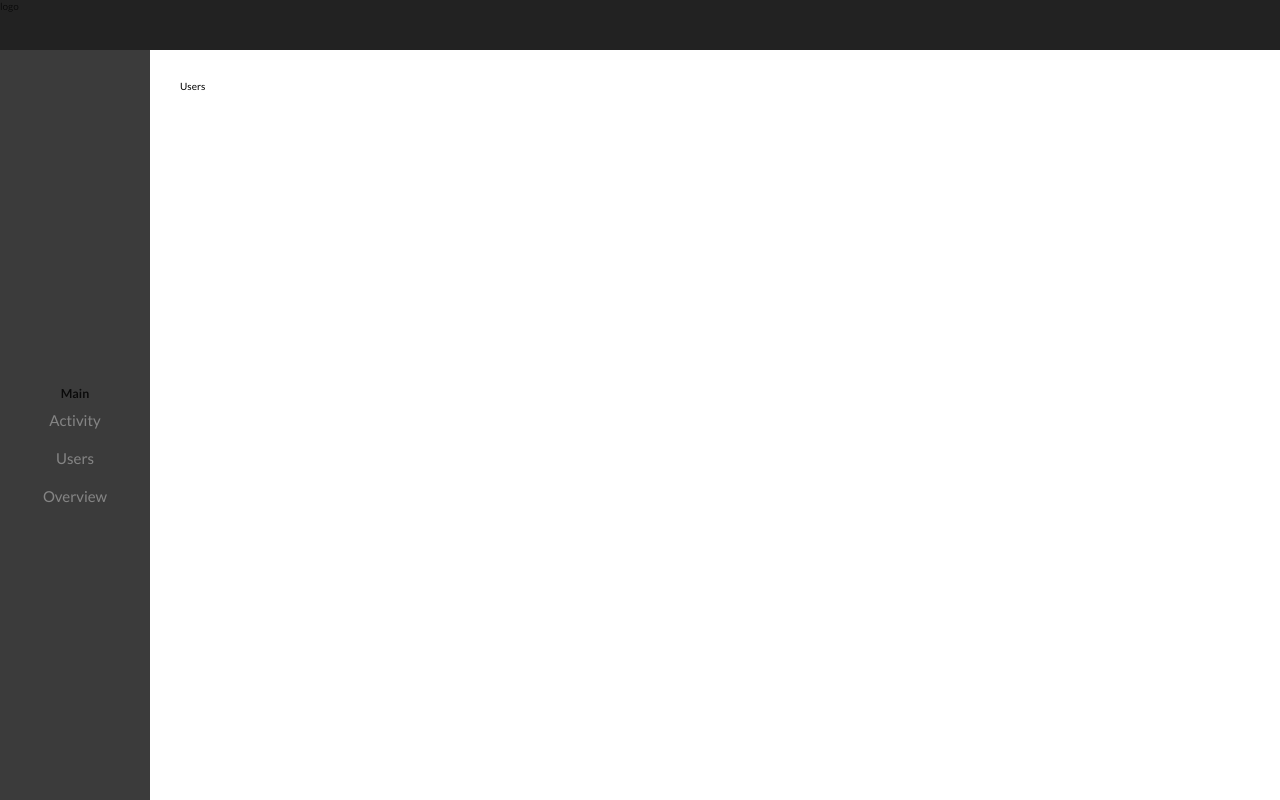
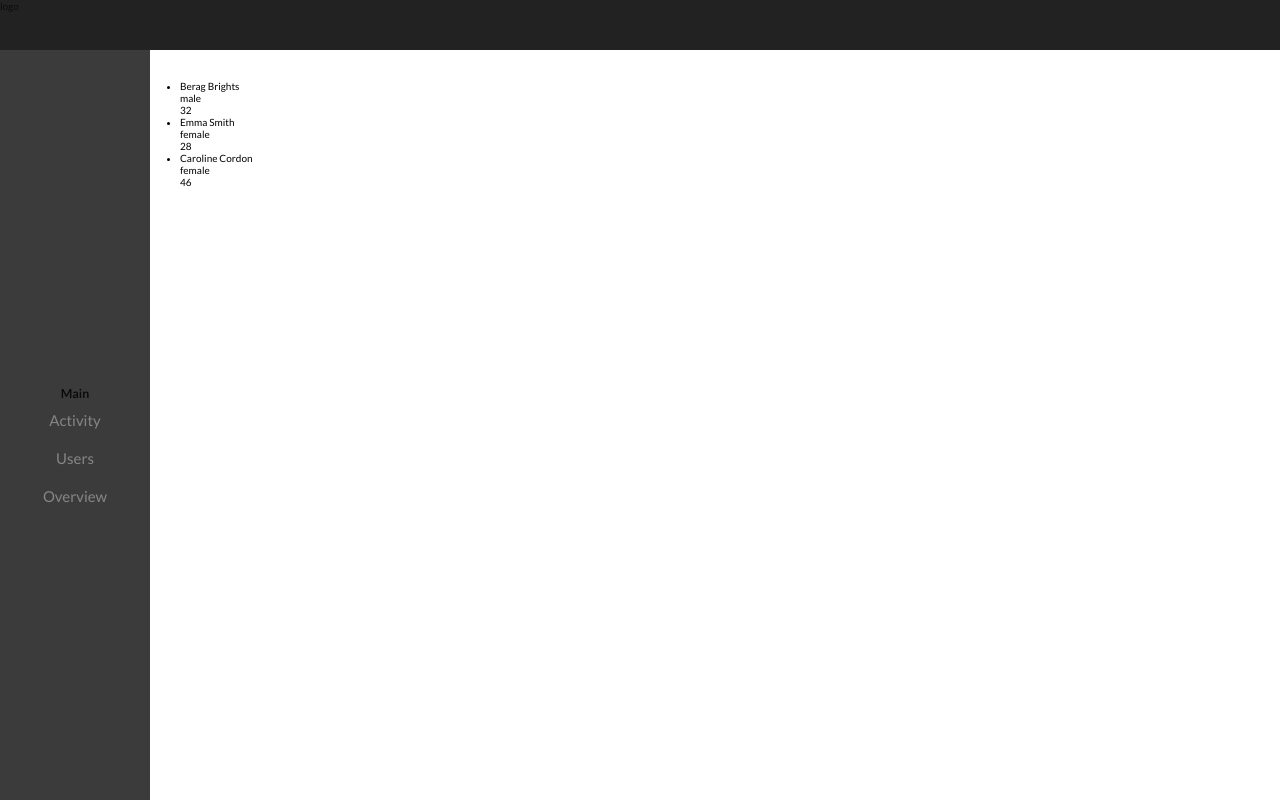
Before and after one commit to Klaudia26/dashboard-app, a React (Create React App) app: page /users in a window 1280 px wide. Built offline with nearby package versions, Linux system fonts and the light colour scheme; data requests are answered from the project's data file.

Commit message:
addusers to subpage

```diff
--- a/db.json
+++ b/db.json
@@ -10,19 +10,39 @@
       "id": 2,
       "name": "photo",
       "createdAt": "12.04.2019",
-      "url": "https://res.cloudinary.com/kubaleski/image/upload/v1582461884/ralph-kayden-4Cg5T03B_8s-unsplash_z5dwpi.jpg"
+      "url": "https://res.cloudinary.com/kubaleski/image/upload/v1582461851/jackson-eaves-8j4Xlk2j9E8-unsplash_pro2yk.jpg"
     },
     {
       "id": 3,
       "name": "photo",
       "createdAt": "12.04.2019",
-      "url": "https://res.cloudinary.com/kubaleski/image/upload/v1582461851/jackson-eaves-8j4Xlk2j9E8-unsplash_pro2yk.jpg"
+      "url": "https://res.cloudinary.com/kubaleski/image/upload/v1582461850/mitchell-luo-RzbqySOWWh0-unsplash_i7pmor.jpg"
     },
     {
       "id": 4,
       "name": "photo",
       "createdAt": "12.04.2019",
-      "url": "https://res.cloudinary.com/kubaleski/image/upload/v1582461850/mitchell-luo-RzbqySOWWh0-unsplash_i7pmor.jpg"
+      "url": "https://res.cloudinary.com/kubaleski/image/upload/v1582461851/jackson-eaves-8j4Xlk2j9E8-unsplash_pro2yk.jpg"
+    }
+  ],
+  "users": [
+    {
+      "id": 1,
+      "name": "Berag Brights",
+      "gender": "male",
+      "age": 32
+    },
+    {
+      "id": 2,
+      "name": "Emma Smith",
+      "gender": "female",
+      "age": 28
+    },
+    {
+      "id": 3,
+      "name": "Caroline Cordon",
+      "gender": "female",
+      "age": 46
     }
   ]
 }
--- /dev/null
+++ b/src/components/UserCard/UserCard.js
@@ -0,0 +1,16 @@
+import React from 'react';
+
+const UserCard = ({ user }) => {
+  return (
+    <div>
+      <ul>
+        <li>
+          <p>{user.name}</p>
+          <p>{user.gender}</p>
+          <p>{user.age}</p>
+        </li>
+      </ul>
+    </div>
+  );
+};
+export default UserCard;
--- /dev/null
+++ b/src/components/UsersList/UsersList.js
@@ -0,0 +1,13 @@
+import React from 'react';
+import UserCard from '../UserCard/UserCard';
+
+const UsersList = (props) => {
+  return (
+    <div>
+      {props.users.map((user) => {
+        return <UserCard user={user} key={user.id} />;
+      })}
+    </div>
+  );
+};
+export default UsersList;
--- a/src/pages/Users/Users.js
+++ b/src/pages/Users/Users.js
@@ -1,8 +1,28 @@
 import React, { Component } from 'react';
+import UsersList from '../../components/UsersList/UsersList';
+import axios from 'axios';
 
 class Users extends Component {
+  state = {
+    users: [],
+  };
+
+  async componentDidMount() {
+    const url = 'http://localhost:3001/users';
+    const response = await axios.get(url);
+
+    this.setState({
+      users: response.data,
+    });
+    // console.log('stan', this.state);
+  }
+
   render() {
-    return <div>Users</div>;
+    return (
+      <>
+        <UsersList users={this.state.users} />
+      </>
+    );
   }
 }
 
```
Also changed, not shown: src/components/Button/Button.js (deleted), src/pages/Users/Users.module.scss (added).
